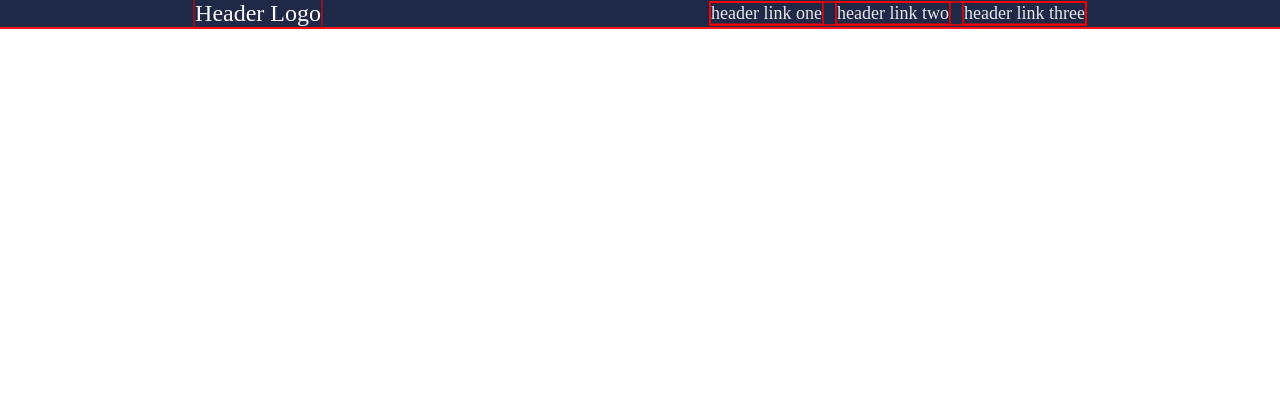
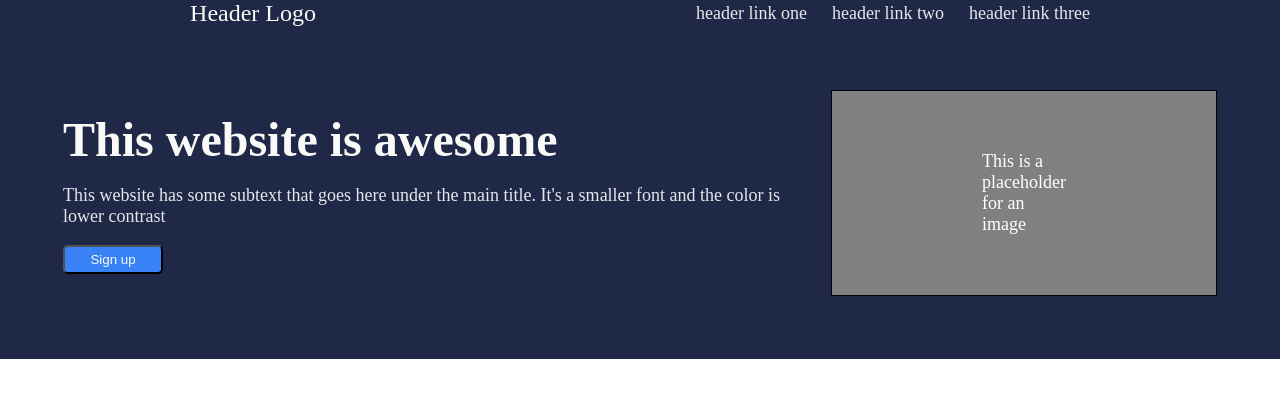
Before and after one commit to LouTanico/odin-landing-page, a plain HTML site: page index.html in a window 1280 px wide. Drawn offline with Linux system fonts and the light colour scheme.

Commit message:
Add CSS and HTML for top header/hero section.

```diff
--- a/index.html
+++ b/index.html
@@ -20,6 +20,24 @@
             </ul>
         </div>
     </div>
+    <div class="hero-section">
+        <div class="hero-info">
+            <div class="hero-heading">
+                This website is awesome
+            </div>
+            <p class="hero-subtext">
+                This website has some subtext that goes here under the main title. It's a smaller font and the color is lower contrast
+            </p>
+            <div class="hero-button">
+                <button>Sign up</button>
+            </div>
+        </div>
+        <div class="hero-image">
+            <div class="placeholder-text">
+            This is a placeholder for an image
+            </div>
+        </div>
+    </div>
    </div>
 </body>
 </html>
--- a/style.css
+++ b/style.css
@@ -1,11 +1,12 @@
 /* Stylesheet */
 
 /*Outline for Debugging */
-
+/*
 * {
     outline: 2px solid rgba(255, 0, 0, 0.466);
 }
-
+*/
+/* List and links formatting */
 
 ul {
     /* Removes bullets on list items */
@@ -13,7 +14,7 @@ ul {
     margin: 0;
     padding: 0;
     display: flex;
-    gap: 15px;
+    gap: 25px;
 }
 
 a {
@@ -23,6 +24,7 @@ a {
     font-size: 18px;
 }
 
+/* Full Body */
 body {
     font-family: 'Times New Roman', Times, serif;
     margin: 0;
@@ -30,6 +32,15 @@ body {
     flex-direction: column;
 }
 
+button {
+    border-radius: 5px;
+    background-color: #3882F6;
+    color: #F9FAF8;
+    width: 100px;
+    padding: 5px;
+}
+
+/* Header Section */
 .header {
     background: #1f2947;
     display: flex;
@@ -52,3 +63,52 @@ body {
     color: #E5E7EB;
     font-size: 18px;
 }
+
+.hero-section {
+    display: flex;
+    justify-content: space-around;
+    align-items: center;
+    flex: 1;
+    margin: 48px;
+    height: 500px;
+}
+
+.hero-info {
+    display: flex;
+    flex-direction: column;
+    margin: 0 15px;
+    justify-content: flex-start;
+}
+
+.hero-heading {
+    font-size: 48px;
+    font-weight: bolder;
+    color: #F9FAF8;
+}
+
+.hero-subtext {
+    font-size: 18px;
+    color: #E5E7EB;
+}
+
+/*
+.hero-image img {
+    max-width: 100%;
+}
+
+.hero-image {
+    margin: 20px;
+}
+*/
+
+.hero-image {
+    background-color: grey;
+    color: #FFF;
+    font-size: 18px;
+    display: flex;
+    justify-content: center;
+    flex: 1;
+    padding: 60px 150px;
+    margin: 15px;
+    border: 1px solid black;
+}
```
